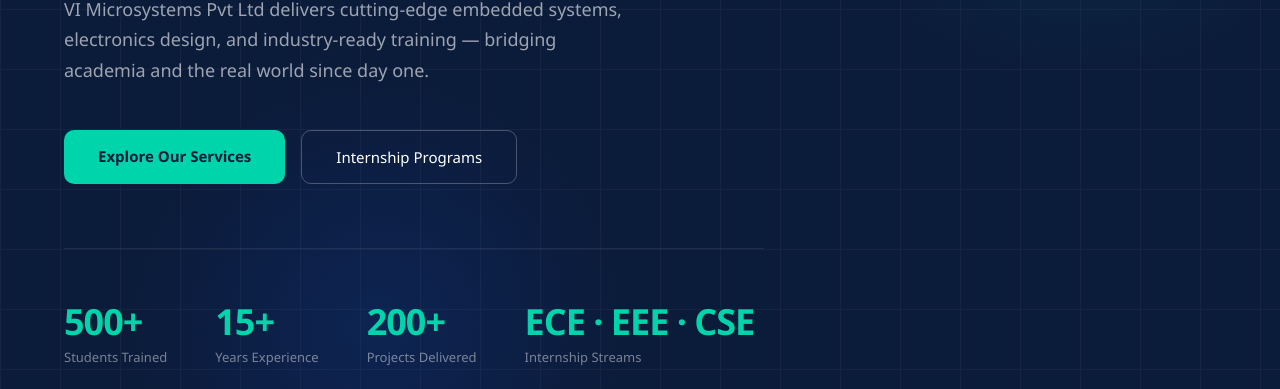
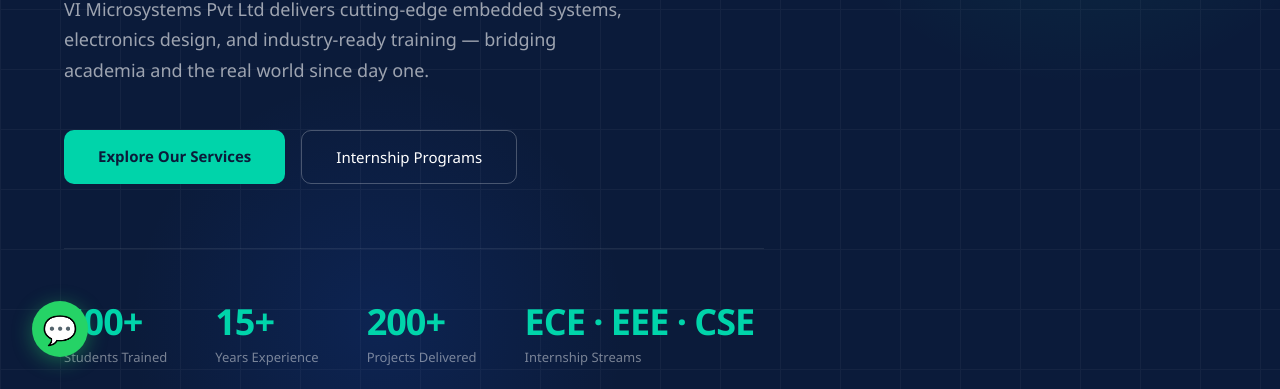
Before and after one commit to Sokerharish/vi-microsystems, a plain HTML site: page frontend/index.html in a window 1280 px wide. Shown: the part 411-800 px from the top of the page. Drawn offline with nearby package versions, Linux system fonts and the light colour scheme.

Commit message:
add whatsapp floating button

```diff
--- a/frontend/index.html
+++ b/frontend/index.html
@@ -451,7 +451,13 @@
     <a href="/admin.html" style="font-size:11px; color:rgba(255,255,255,0.2); text-decoration:none;">Admin</a>
 </div>
 </footer>
-
+<!-- WhatsApp Floating Button -->
+<a href="https://wa.me/919092371798" target="_blank"
+   style="position:fixed; bottom:32px; left:32px; z-index:999; background:#25D366; color:#fff; width:56px; height:56px; border-radius:50%; display:flex; align-items:center; justify-content:center; box-shadow:0 4px 20px rgba(37,211,102,0.4); text-decoration:none; font-size:28px; transition:transform 0.2s;"
+   onmouseover="this.style.transform='scale(1.1)'"
+   onmouseout="this.style.transform='scale(1)'">
+  💬
+</a>
 <div class="toast" id="toast">
   <span class="toast-icon" id="toastIcon"></span>
   <span id="toastMsg"></span>
```
